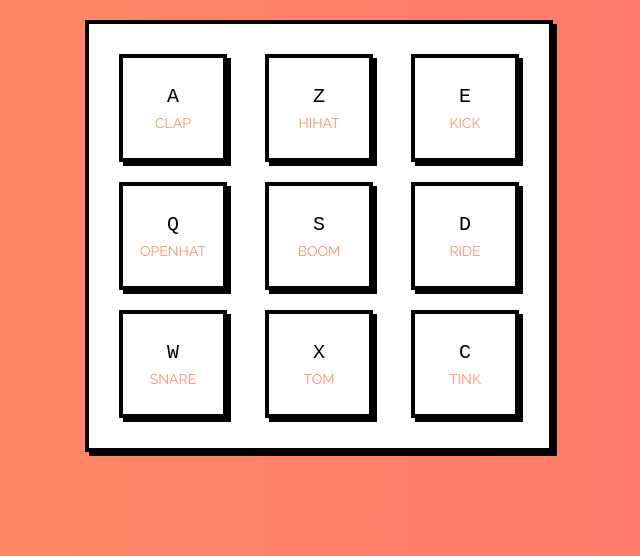
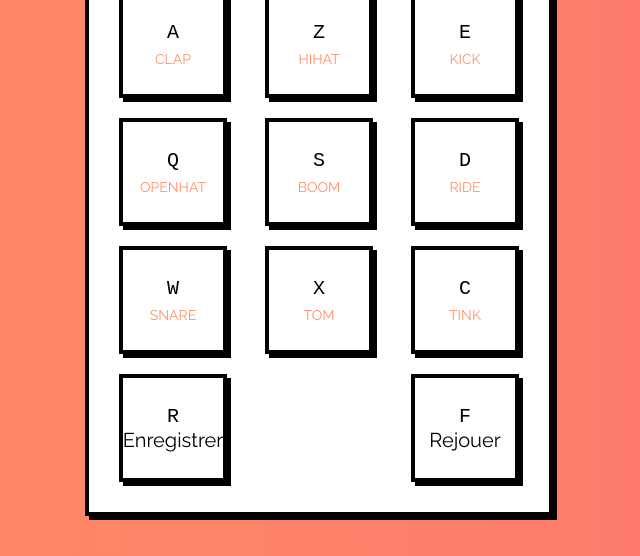
Before and after one commit to morgangardes19-ai/Drumpad, a plain HTML site: page index.html in a window 1280 px wide. Shown: the part 244-800 px from the top of the page, without its empty margins (321-961 px from the left). Drawn offline with Linux system fonts and the light colour scheme.

Commit message:
Touches R et F à programmer

```diff
--- a/index.html
+++ b/index.html
@@ -3,9 +3,10 @@
   <head>
     <meta charset="UTF-8" />
     <meta name="viewport" content="width=device-width, initial-scale=1.0" />
-    <title>Document</title>
+    <title>Drumpad</title>
     <script src="./main.js" defer></script>
     <link rel="stylesheet" href="style.css" />
+    <link rel="icon" type="image/png" href="./images/favicon.ico" />
   </head>
   <body>
     <h1>DRUM PAD</h1>
@@ -46,7 +47,14 @@
         <kbd>C</kbd>
         <span class="sound">tink</span>
       </div>
-      <!-- Générer les 8 boxes restantes correspondant aux fichiers audio à jouer -->
+      <div data-key="82" class="key">
+        <kbd>R</kbd>
+        <span class="">Enregistrer</span>
+      </div>
+      <div data-key="70" class="key">
+        <kbd>F</kbd>
+        <span class="">Rejouer</span>
+      </div>
     </div>
     <!-- Audio source -->
     <audio
--- a/main.js
+++ b/main.js
@@ -29,5 +29,4 @@ function stop(evenement) {
   if (!keySound) return;
 
   key.classList.remove("playing");
-//   keySound.pause();
 }
```
Also changed, not shown: images/favicon.ico (added).
